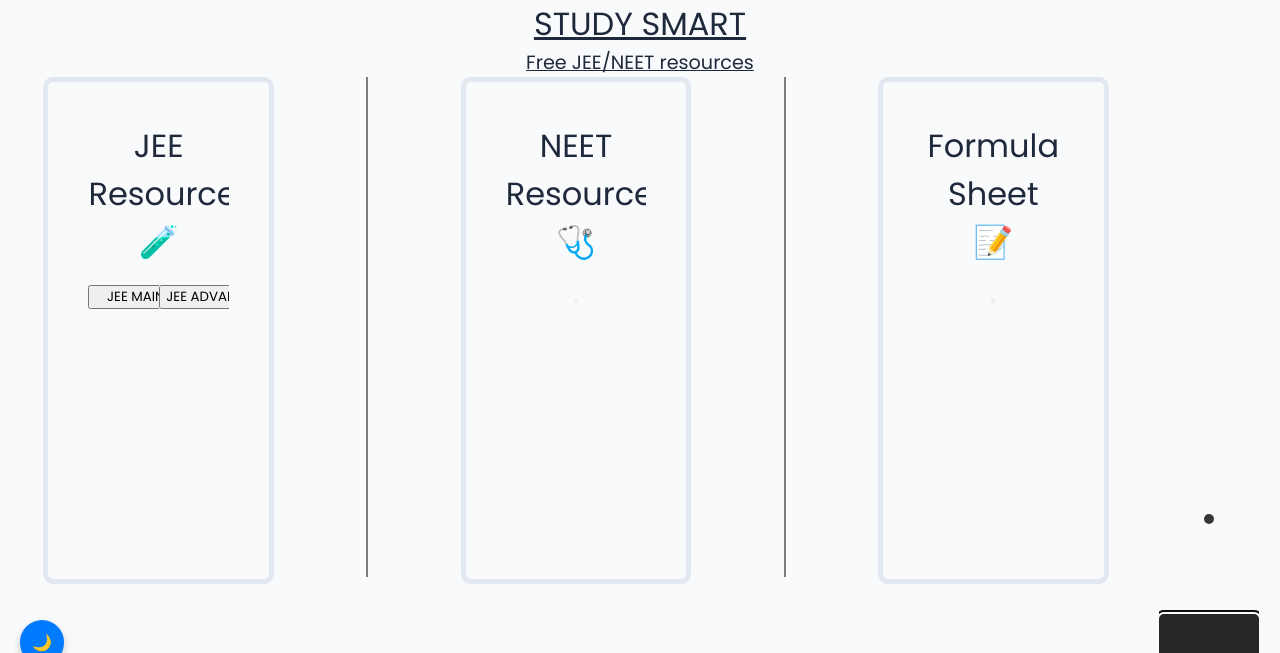
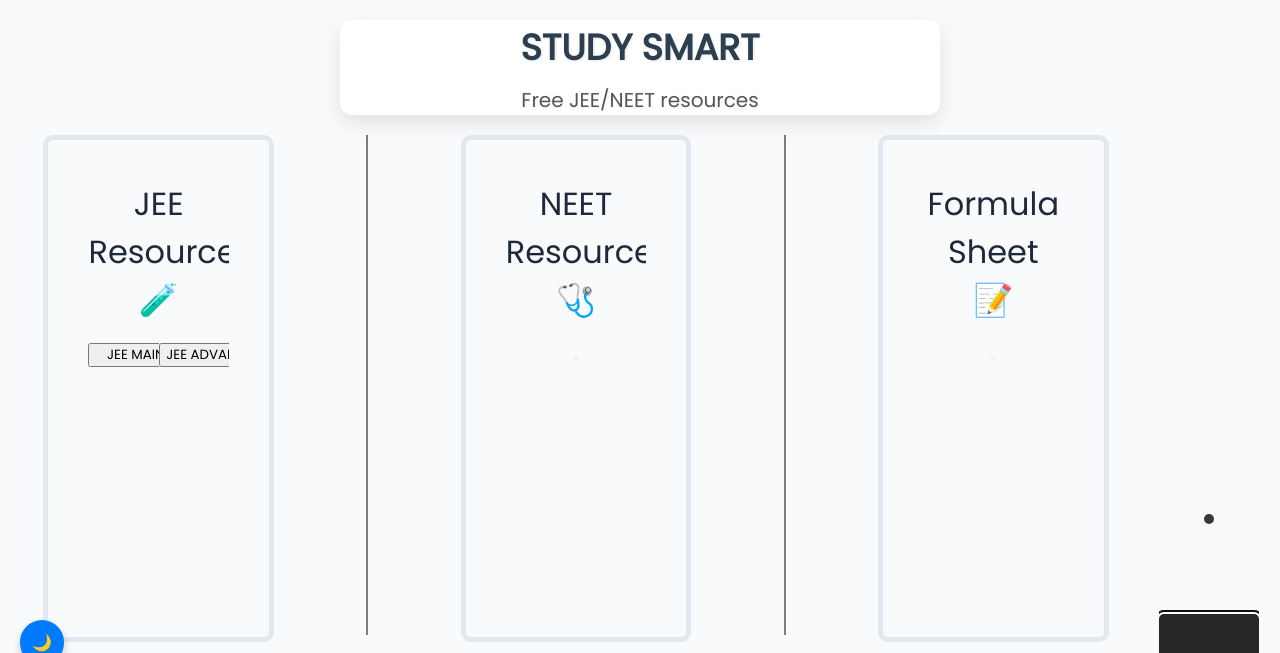
Before and after one commit to abhishek98185/ntarip, a Django app: page / in a window 1280 px wide. Shown: the part 65-718 px from the top of the page. Run offline with Django 5.2, Linux system fonts and the light colour scheme.

Commit message:
Minor changes

```diff
--- a/ntarip/home/static/css/index.css
+++ b/ntarip/home/static/css/index.css
@@ -1,11 +1,27 @@
-.top{
+.intro {
   text-align: center;
-  font-size: xx-large;
-  text-decoration: underline;
+  margin: 20px auto;
+  padding: 20px0px;
+  max-width: 600px;
+  background-color: #ffffff;
+  border-radius: 12px;
+  box-shadow: 0 8px 20px rgba(0, 0, 0, 0.1);
 }
-.top1{
-  font-size: larger;
+
+.top {
+  font-size: 36px;
+  font-weight: 700;
+  color: #2c3e50;
+  text-shadow: 1px 1px 3px rgba(0, 0, 0, 0.1);
+  margin-bottom: 10px;
 }
+
+.top1 {
+  font-size: 20px;
+  color: #555;
+  text-shadow: 1px 1px 2px rgba(0, 0, 0, 0.05);
+}
+
 
 
 main {
@@ -51,5 +67,5 @@ main {
 .page2{
   width: 100vw;
   height: 100vh;
-
+  background-color: black;
 }
--- a/ntarip/home/templates/index.html
+++ b/ntarip/home/templates/index.html
@@ -78,9 +78,11 @@ Resources {% endblock %} {% block extra_css %}
   </style>
 
 {% endblock %} {% block body %}
-<!-- Main Section -->
-<div class="top">STUDY SMART</div>
-<div class="top top1">Free JEE/NEET resources</div>
+  <!-- Main Section -->
+   <div class="intro">
+  <div class="top">STUDY SMART</div>
+  <div class="top1">Free JEE/NEET resources</div>
+  </div>
 
 <main>
   <div class="card card1">
```
